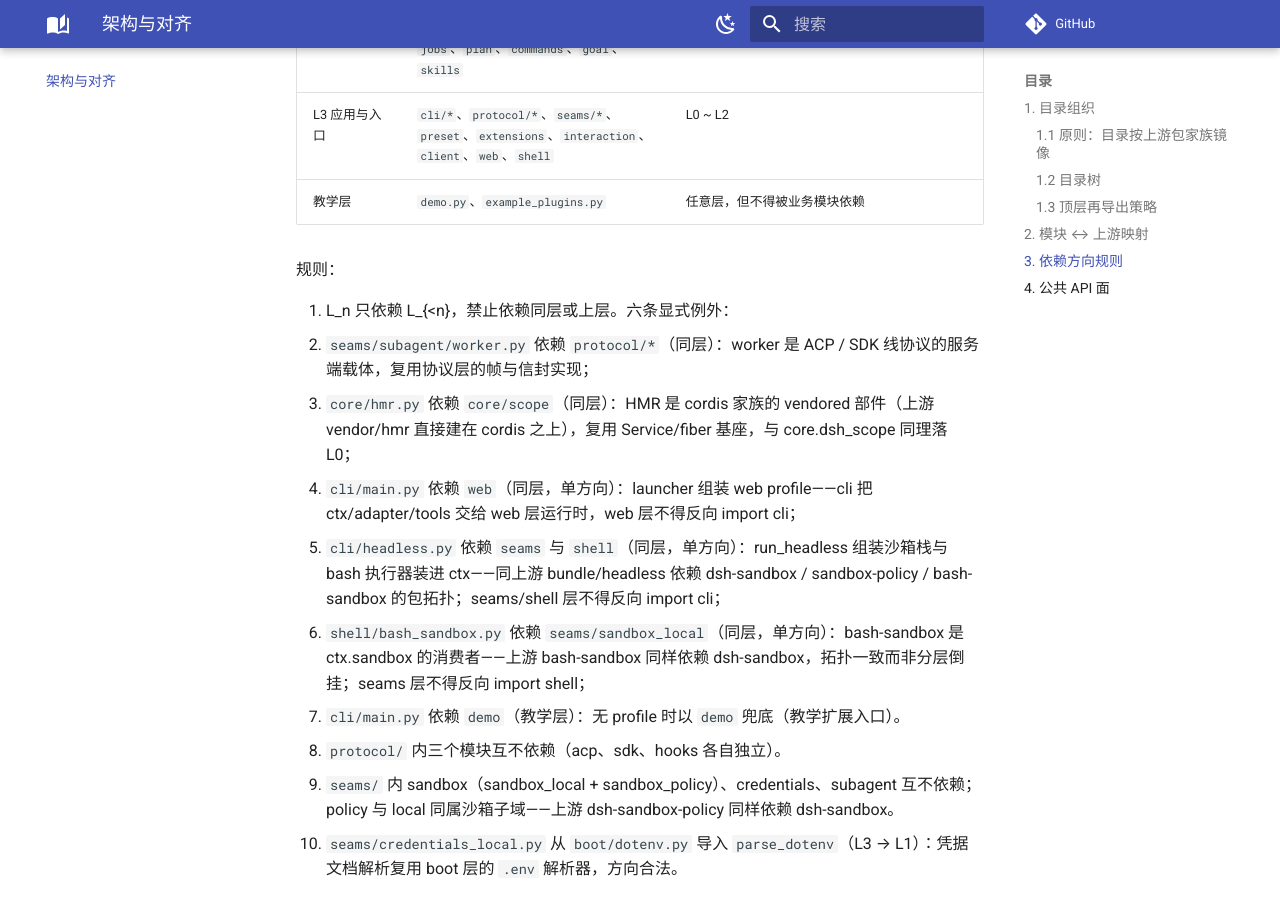
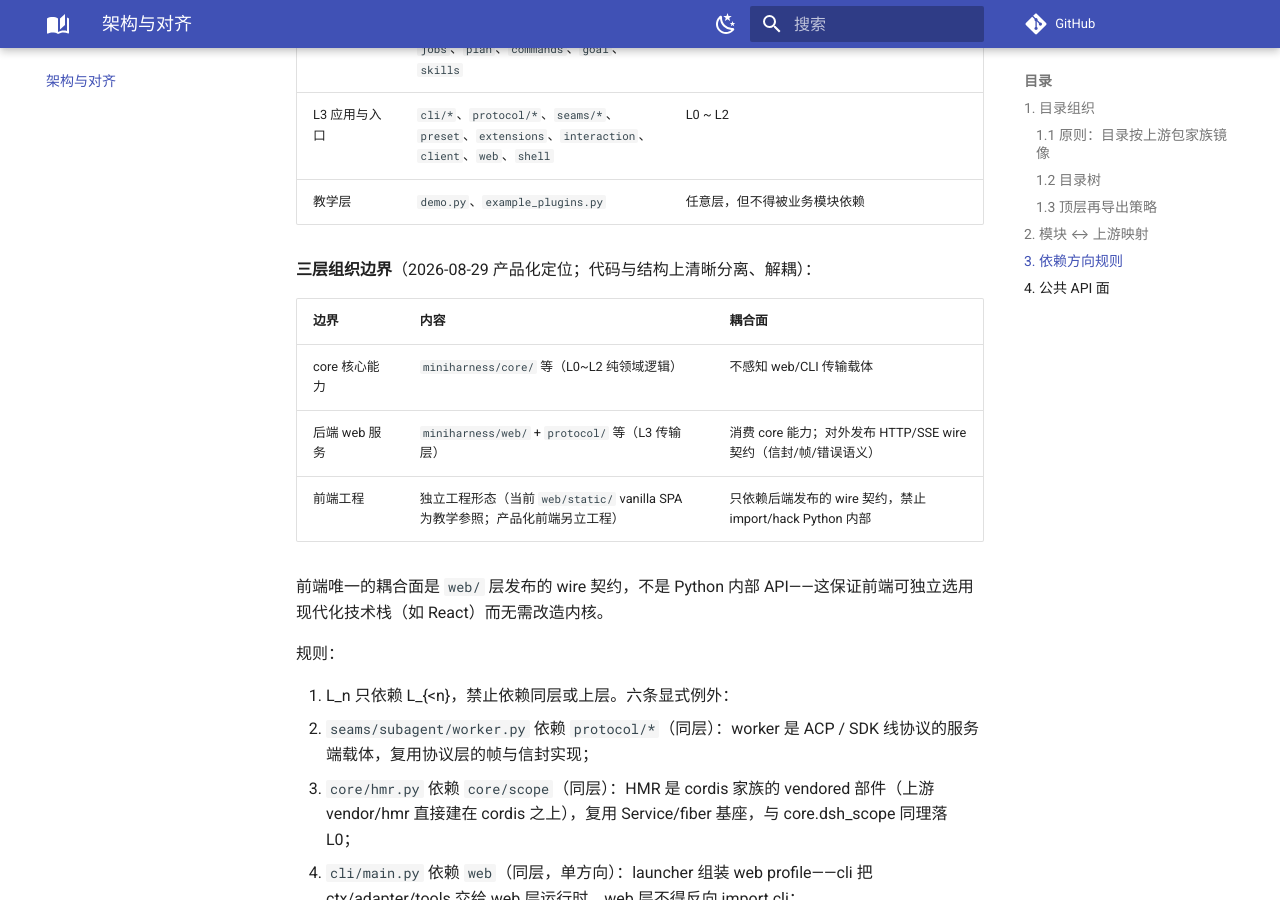
Before and after one commit to ZZKeepCurious/mini-deepseek-harness-python, an MkDocs documentation site: the page built from docs/architecture.md, in a window 1280 px wide and 900 px high, scrolled down 9431 px. Built offline with MkDocs 1.6.1 and Material for MkDocs 9.7.7, drawn with Linux system fonts in a browser that asks for light colours; comment, search, counter and statistics services are not loaded.

Commit message:
docs(arch): add three-layer boundary (core / web transport / frontend) per productization positioning

```diff
--- a/docs/architecture.md
+++ b/docs/architecture.md
@@ -214,6 +214,16 @@ miniharness/
 | L3 应用与入口 | `cli/*`、`protocol/*`、`seams/*`、`preset`、`extensions`、`interaction`、`client`、`web`、`shell` | L0 ~ L2 |
 | 教学层 | `demo.py`、`example_plugins.py` | 任意层，但不得被业务模块依赖 |
 
+**三层组织边界**（2026-08-29 产品化定位；代码与结构上清晰分离、解耦）：
+
+| 边界 | 内容 | 耦合面 |
+|---|---|---|
+| core 核心能力 | `miniharness/core/` 等（L0~L2 纯领域逻辑） | 不感知 web/CLI 传输载体 |
+| 后端 web 服务 | `miniharness/web/` + `protocol/` 等（L3 传输层） | 消费 core 能力；对外发布 HTTP/SSE wire 契约（信封/帧/错误语义） |
+| 前端工程 | 独立工程形态（当前 `web/static/` vanilla SPA 为教学参照；产品化前端另立工程） | 只依赖后端发布的 wire 契约，禁止 import/hack Python 内部 |
+
+前端唯一的耦合面是 `web/` 层发布的 wire 契约，不是 Python 内部 API——这保证前端可独立选用现代化技术栈（如 React）而无需改造内核。
+
 规则：
 
 1. L_n 只依赖 L_{&lt;n}，禁止依赖同层或上层。六条显式例外：
```
